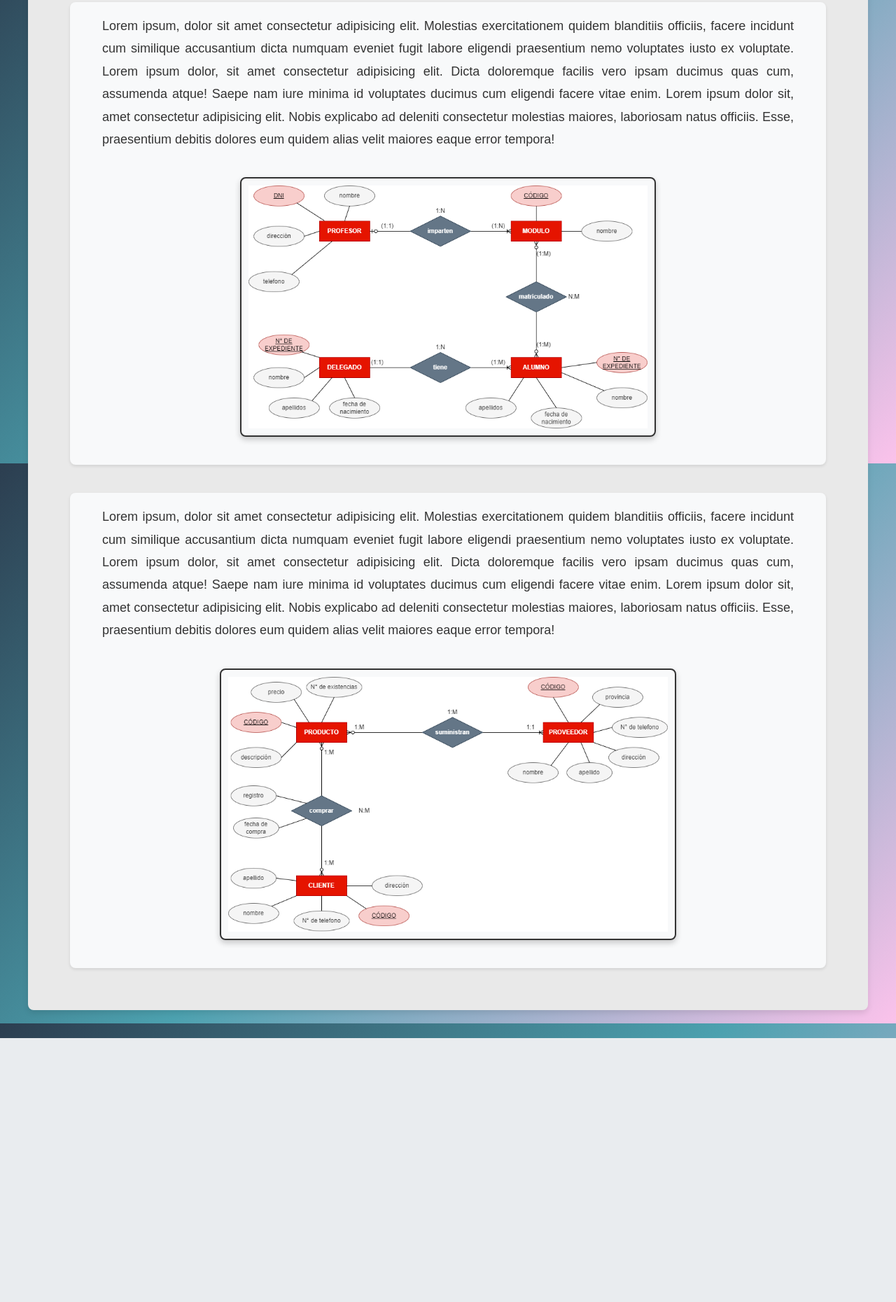
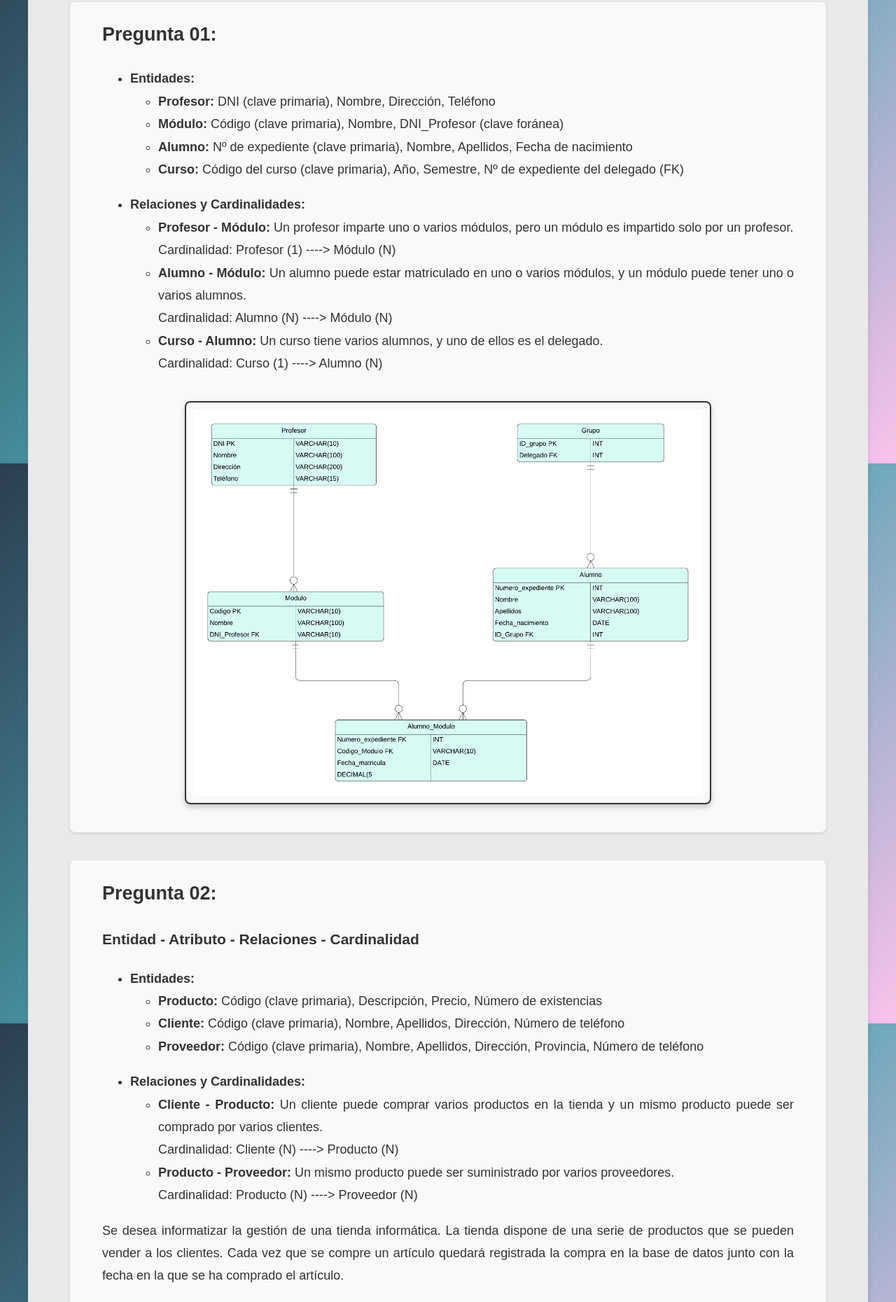
Before and after one commit to LuchitoAE/BASE-DE-DATOS-2.github.io, a plain HTML site: page semanas/semana3.html in a window 1280 px wide. Shown: the part 138-1998 px from the top of the page at 70% size. Before the commit the page ends 1621 px from the top, so only its background shows below. Drawn offline with Linux system fonts and the light colour scheme.

Commit message:
actualizacion
asd

```diff
--- a/semanas/semana3.html
+++ b/semanas/semana3.html
@@ -37,31 +37,109 @@
         <main> <!-- Contenido principal de la semana -->
             <div class="content-section">
                 <div class="text-block">
+                    <h2>
+                        Pregunta 01:
+                    </h2>
+                    <ul>
+                        <li><strong>Entidades:</strong>
+                            <ul>
+                                <li><strong>Profesor:</strong> DNI (clave primaria), Nombre, Dirección, Teléfono</li>
+                                <li><strong>Módulo:</strong> Código (clave primaria), Nombre, DNI_Profesor (clave foránea)</li>
+                                <li><strong>Alumno:</strong> Nº de expediente (clave primaria), Nombre, Apellidos, Fecha de nacimiento</li>
+                                <li><strong>Curso:</strong> Código del curso (clave primaria), Año, Semestre, Nº de expediente del delegado (FK)</li>
+                            </ul>
+                        </li>
+                    </ul>
+                    <ul>
+                        <li><strong>Relaciones y Cardinalidades:</strong>
+                            <ul>
+                                <li><strong>Profesor - Módulo:</strong> Un profesor imparte uno o varios módulos, pero un módulo es impartido solo por un profesor. <br> Cardinalidad: Profesor (1) ----> Módulo (N)</li>
+                                <li><strong>Alumno - Módulo:</strong> Un alumno puede estar matriculado en uno o varios módulos, y un módulo puede tener uno o varios alumnos. <br> Cardinalidad: Alumno (N) ----> Módulo (N)</li>
+                                <li><strong>Curso - Alumno:</strong> Un curso tiene varios alumnos, y uno de ellos es el delegado. <br> Cardinalidad: Curso (1) ----> Alumno (N)</li>
+                            </ul>
+                        </li>
+                    </ul>
+                </div>
+
+                <div class="image-block">
+                    <img src="../imagenes/Pregunta 1- ER Diagrama.png" alt="Descripción de la imagen de la semana X">
+                </div>
+            </div>
+
+
+            <!-- Repite más bloques de texto e imagen si es necesario -->
+            <div class="content-section">
+                <div class="text-block">
+                    <h2>
+                        Pregunta 02:
+                    </h2>
+                    <h3>
+                        Entidad - Atributo - Relaciones - Cardinalidad
+                    </h3>
+                    <ul>
+                        <li><strong>Entidades:</strong>
+                            <ul>
+                                <li><strong>Producto:</strong> Código (clave primaria), Descripción, Precio, Número de existencias</li>
+                                <li><strong>Cliente:</strong> Código (clave primaria), Nombre, Apellidos, Dirección, Número de teléfono</li>
+                                <li><strong>Proveedor:</strong> Código (clave primaria), Nombre, Apellidos, Dirección, Provincia, Número de teléfono</li>
+                            </ul>
+                        </li>
+                    </ul>
+                    <ul>
+                        <li><strong>Relaciones y Cardinalidades:</strong>
+                            <ul>
+                                <li><strong>Cliente - Producto:</strong> Un cliente puede comprar varios productos en la tienda y un mismo producto puede ser comprado por varios clientes. <br> Cardinalidad: Cliente (N) ----> Producto (N)</li>
+                                <li><strong>Producto - Proveedor:</strong> Un mismo producto puede ser suministrado por varios proveedores. <br> Cardinalidad: Producto (N) ----> Proveedor (N)</li>
+                            </ul>
+                        </li>
+                    </ul>
                     <p>
-                        <!-- Texto de ejemplo para la semana X -->
-                        Lorem ipsum, dolor sit amet consectetur adipisicing elit. Molestias exercitationem quidem blanditiis officiis, facere incidunt cum similique accusantium dicta numquam eveniet fugit labore eligendi praesentium nemo voluptates iusto ex voluptate.
-                        Lorem ipsum dolor, sit amet consectetur adipisicing elit. Dicta doloremque facilis vero ipsam ducimus quas cum, assumenda atque! Saepe nam iure minima id voluptates ducimus cum eligendi facere vitae enim.
-                        Lorem ipsum dolor sit, amet consectetur adipisicing elit. Nobis explicabo ad deleniti consectetur molestias maiores, laboriosam natus officiis. Esse, praesentium debitis dolores eum quidem alias velit maiores eaque error tempora!
+                        Se desea informatizar la gestión de una tienda informática. La tienda dispone de una serie de productos que se pueden vender a los clientes. Cada vez que se compre un artículo quedará registrada la compra en la base de datos junto con la fecha en la que se ha comprado el artículo.
                     </p>
                 </div>
 
                 <div class="image-block">
-                    <img src="../imagenes/Pregunta 1.png" alt="Descripción de la imagen de la semana X">
+                    <img src="../imagenes/Pregunta 2- ER Diagrama.png" alt="Descripción de la segunda imagen de la semana X">
                 </div>
             </div>
 
-            <!-- Repite más bloques de texto e imagen si es necesario -->
+
             <div class="content-section">
                 <div class="text-block">
+                    <h2>
+                        Pregunta 03:
+                    </h2>
+                    <h3>
+                        Entidad - Atributo - Relaciones - Cardinalidad
+                    </h3>
+                    <ul>
+                        <li><strong>Entidades:</strong>
+                            <ul>
+                                <li><strong>Autor:</strong> Código de autor (clave primaria), Nombre</li>
+                                <li><strong>Libro:</strong> Código (clave primaria), Título, ISBN, Editorial, Número de páginas</li>
+                                <li><strong>Ejemplar:</strong> Código (clave primaria), Localización</li>
+                                <li><strong>Usuario:</strong> Código (clave primaria), Nombre, Dirección, Teléfono</li>
+                                <li><strong>Préstamo:</strong> Fecha de préstamo, Fecha de devolución</li>
+                            </ul>
+                        </li>
+                    </ul>
+                    <ul>
+                        <li><strong>Relaciones y Cardinalidades:</strong>
+                            <ul>
+                                <li><strong>Autor - Libro:</strong> Un autor puede escribir varios libros y un libro puede ser escrito por varios autores. <br> Cardinalidad: Autor (N) ----> Libro (N)</li>
+                                <li><strong>Libro - Ejemplar:</strong> Un libro tiene muchos ejemplares y un ejemplar pertenece solo a un libro. <br> Cardinalidad: Libro (1) ----> Ejemplar (N)</li>
+                                <li><strong>Usuario - Ejemplar:</strong> Un usuario puede tomar prestados varios ejemplares, y un ejemplar puede ser prestado a varios usuarios. <br> Cardinalidad: Usuario (N) ----> Ejemplar (N)</li>
+                                <li><strong>Préstamo - Ejemplar:</strong> Los ejemplares son prestados a los usuarios. <br> Cardinalidad: Préstamo (1) ----> Ejemplar (1)</li>
+                            </ul>
+                        </li>
+                    </ul>
                     <p>
-                        Lorem ipsum, dolor sit amet consectetur adipisicing elit. Molestias exercitationem quidem blanditiis officiis, facere incidunt cum similique accusantium dicta numquam eveniet fugit labore eligendi praesentium nemo voluptates iusto ex voluptate.
-                        Lorem ipsum dolor, sit amet consectetur adipisicing elit. Dicta doloremque facilis vero ipsam ducimus quas cum, assumenda atque! Saepe nam iure minima id voluptates ducimus cum eligendi facere vitae enim.
-                        Lorem ipsum dolor sit, amet consectetur adipisicing elit. Nobis explicabo ad deleniti consectetur molestias maiores, laboriosam natus officiis. Esse, praesentium debitis dolores eum quidem alias velit maiores eaque error tempora!
+                        En la biblioteca del centro se manejan fichas de autores y libros. En la FICHA de cada AUTOR se tiene el código de autor y el nombre. De cada LIBRO se guarda el código, título, ISBN, editorial y número de página.
                     </p>
                 </div>
 
                 <div class="image-block">
-                    <img src="../imagenes/Pregunta 2.png" alt="Descripción de la segunda imagen de la semana X">
+                    <img src="../imagenes/Pregunta 3- ER Diagrama.png" alt="Descripción de la segunda imagen de la semana X">
                 </div>
             </div>
         </main>
```
Also changed, not shown: descargables/Pregunta 1- ER Diagrama.txt (added), descargables/Pregunta 2- ER Diagrama.txt (added), descargables/Pregunta 3- ER Diagrama.txt (added), imagenes/Pregunta 1- ER Diagrama.png (added), imagenes/Pregunta 2- ER Diagrama.png (added), imagenes/Pregunta 3- ER Diagrama.png (added).
